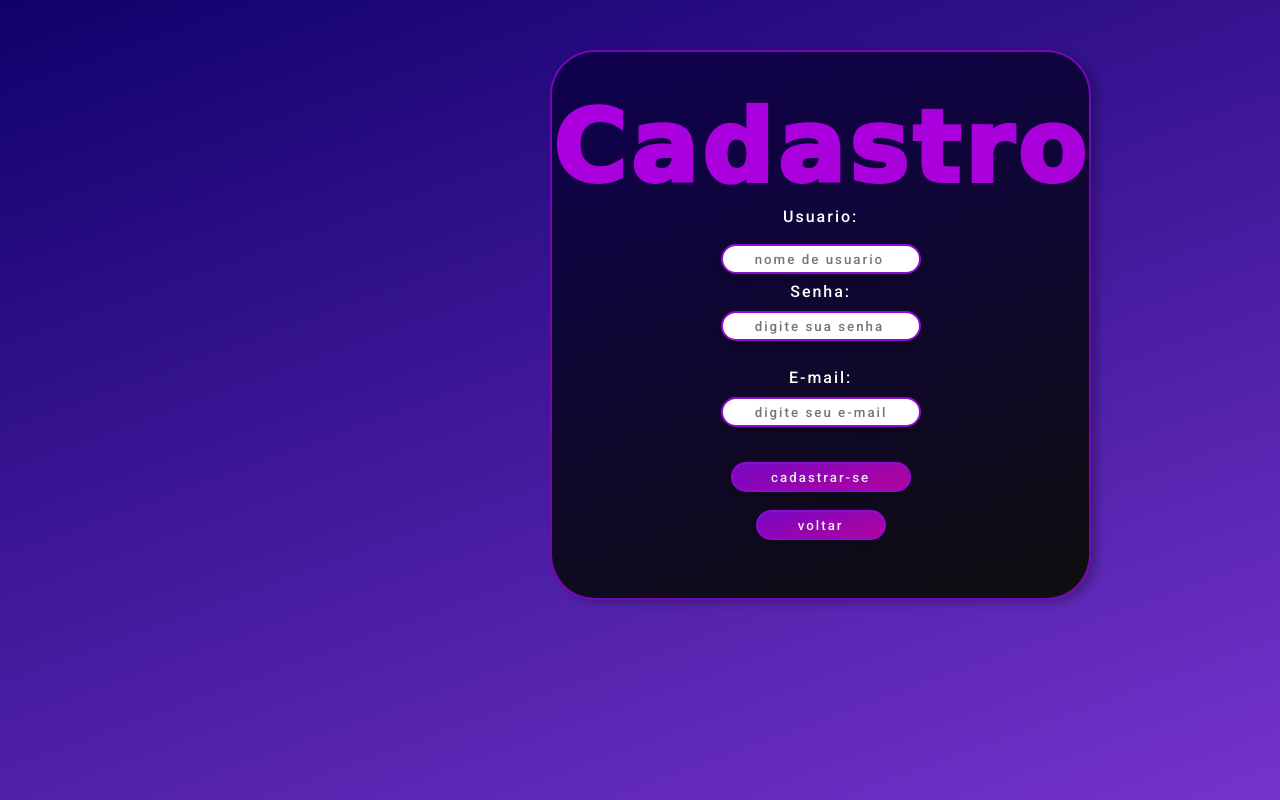
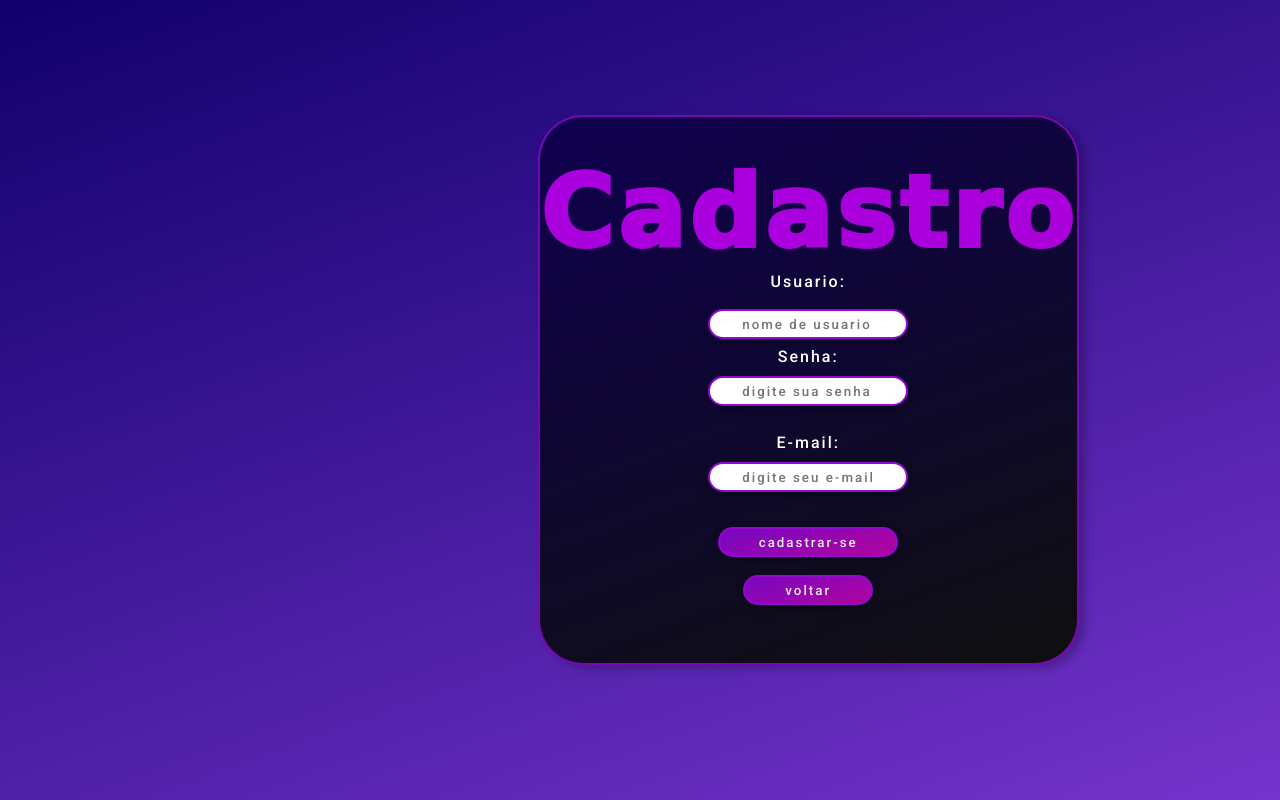
Before and after one commit to emiNoriaki223/birdiepedia, a PHP site: page /php/singin.html in a window 1280 px wide. Run offline with PHP 8.4, Linux system fonts and the light colour scheme; some web fonts are replaced.

Commit message:
lebrei de corrigir o login e singin

```diff
--- a/css/estilo-login.css
+++ b/css/estilo-login.css
@@ -32,8 +32,8 @@
     background: linear-gradient(160deg, rgb(15, 0, 80), rgb(15, 15, 15));
 
     position: absolute;
-    top:50px;
-    left:550px;
+    top:9vw;
+    left:42vw;
 
     z-index: 3;
 
--- a/css/estilo-singin.css
+++ b/css/estilo-singin.css
@@ -35,8 +35,8 @@
     background: linear-gradient(160deg, rgb(15, 0, 80), rgb(15, 15, 15));
 
     position: absolute;
-    top:50px;
-    left:550px;
+    top:9vw;
+    left:42vw;
 
     z-index: 3;
 
```
